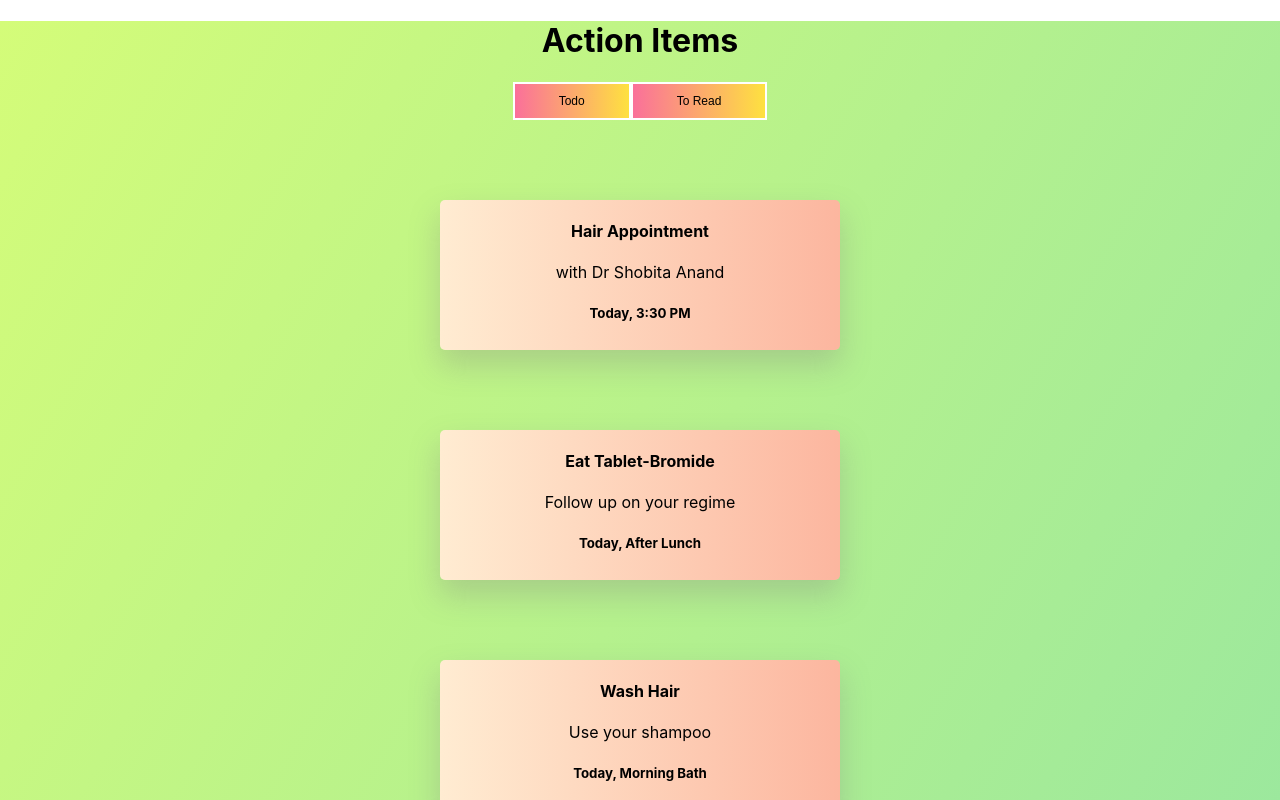
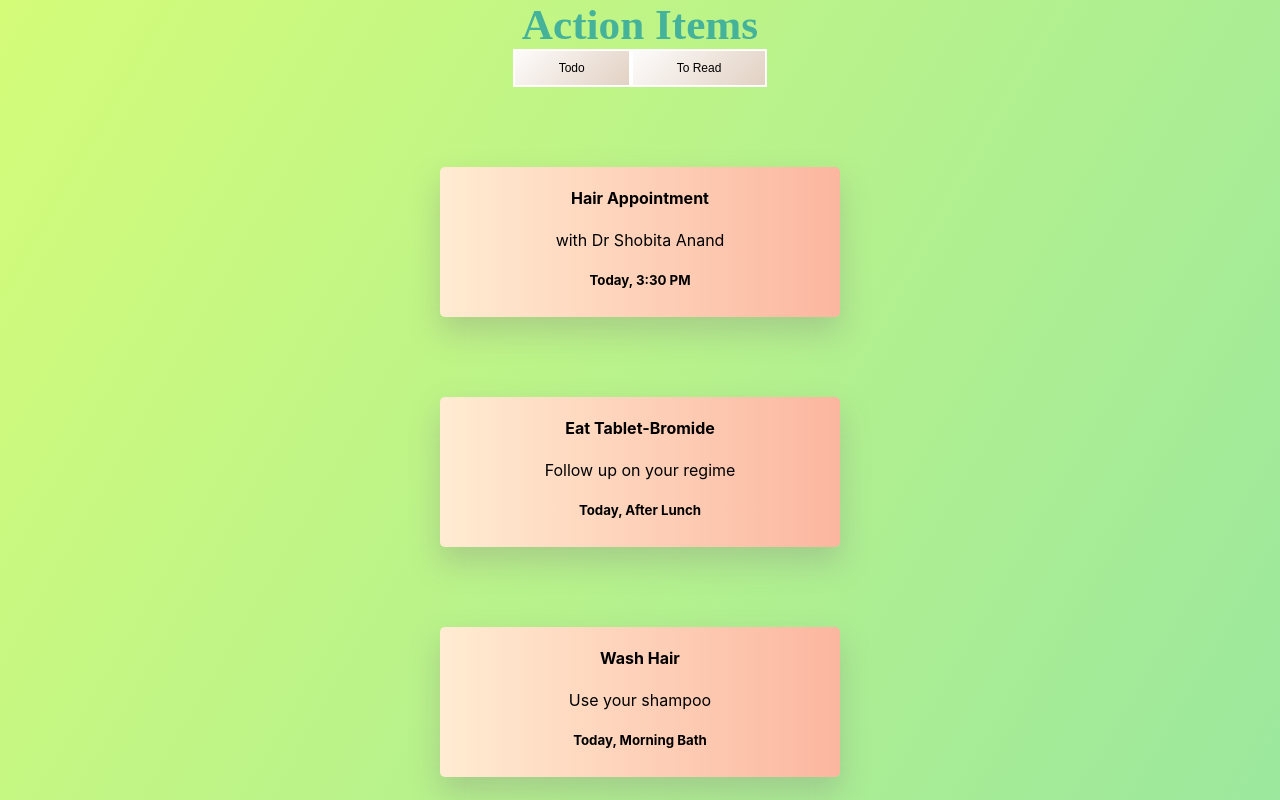
Before and after one commit to comradesurendra/Category-App, a React (Create React App) app: page / in a window 1280 px wide. Shown: the top 800 px of the page. Built offline with nearby package versions, Linux system fonts and the light colour scheme.

Commit message:
color add

```diff
--- a/src/components/Header.js
+++ b/src/components/Header.js
@@ -1,5 +1,5 @@
 import React, { useEffect } from "react"
-
+import './header.css'
 function Header() {
   return (
      <h1>Action Items</h1>
--- a/src/components/Toread.js
+++ b/src/components/Toread.js
@@ -12,10 +12,11 @@ function Toread() {
       {ToRead.map((Postdata, index) => {
         return <div>
           <Card className="card">
+            <div className='number'>{Postdata.sno}</div>
             <CardImg top width="100%" src={Postdata.img} alt="Card image cap" />
             <CardBody>
               <CardText>{Postdata.dis}</CardText>
-              <p>{Postdata.sno}</p>
+
             </CardBody>
           </Card>
         </div>
--- a/src/components/button.css
+++ b/src/components/button.css
@@ -1,10 +1,6 @@
 .button{
   font-size: 12px;
   padding: 10px 44px;
-  background-image: linear-gradient(to right, #fa709a 0%, #fee140 100%);
+  background-image: linear-gradient(135deg, #fdfcfb 0%, #e2d1c3 100%);
   border :2px solid white;
 }
-
-.button :hover {
-  background-color: white;
-}
--- a/src/components/header.css
+++ b/src/components/header.css
@@ -0,0 +1,7 @@
+h1{
+  margin: 0;
+  padding: 0;
+  font-size: 2.70rem;
+  font-family: 'Sacramento', cursive;
+  color: #45b29a;
+}
--- a/src/components/toread.css
+++ b/src/components/toread.css
@@ -17,10 +17,10 @@
   width: 20px;
 }
 
-.image-container {
+/* .image-container {
   bottom: 30px;
   left: 50px;
-}
+} */
 
 .card {
   box-shadow: 0 15px 30px 1px rgba(128, 128, 128, 0.31);
```
